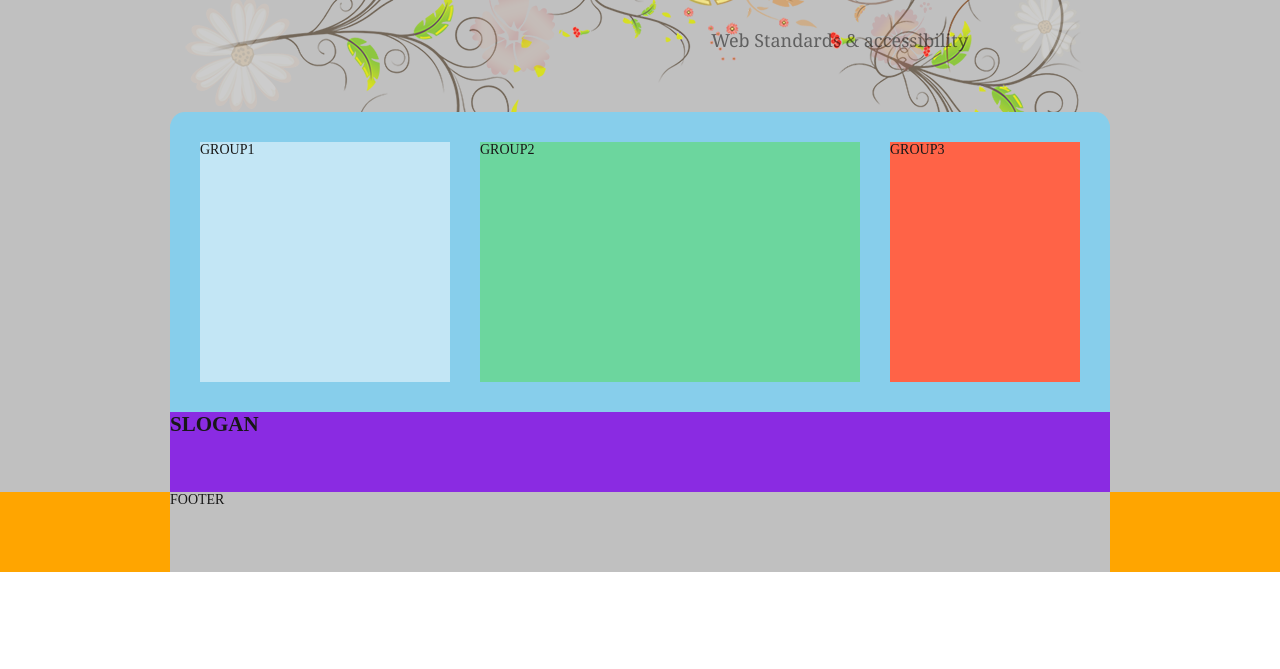
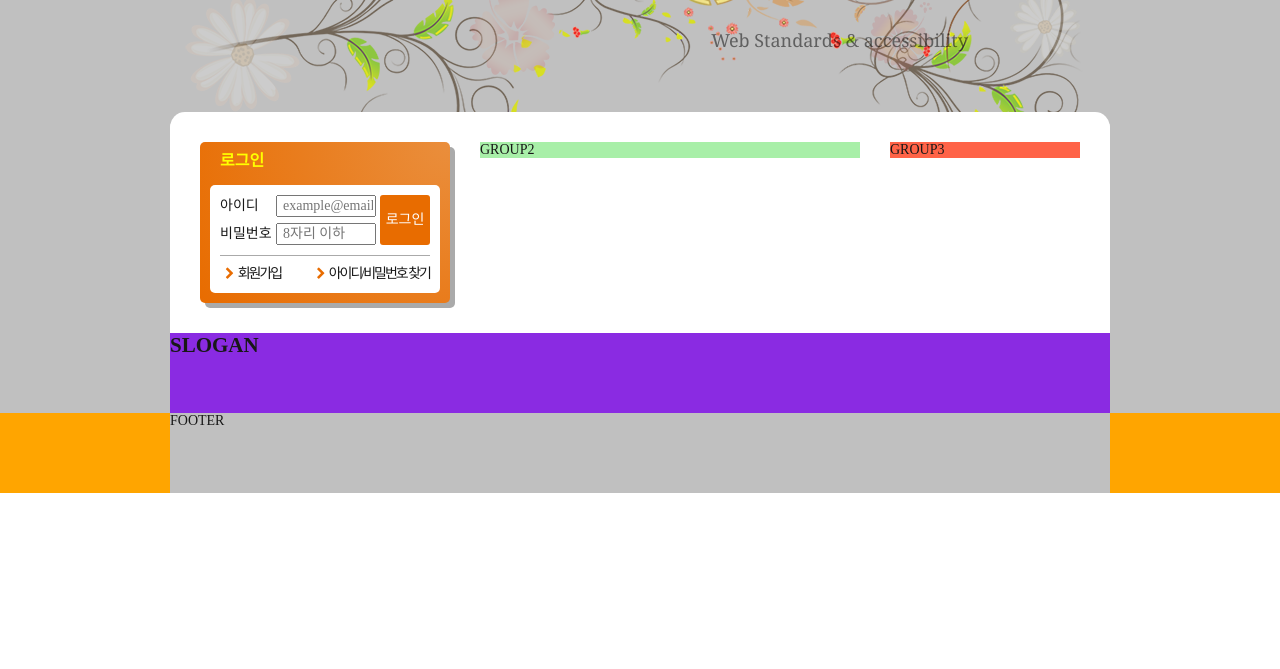
Before and after one commit to DiveDiFF/www, a plain HTML site: page index.html in a window 1280 px wide. Shown: the part 131-800 px from the top of the page. Drawn offline with Linux system fonts and the light colour scheme; a web font is replaced by a local one.

Commit message:
Edited index.html style.css Updated log-in

```diff
--- a/css/style.css
+++ b/css/style.css
@@ -26,7 +26,7 @@ a{
 }
 
 /* 숨김 콘첸츠 */
-.readable-hidden{
+.readable-hidden, legend{
   position: absolute;
   width: 1px;
   height: 1px;
@@ -104,8 +104,8 @@ body {
 .menu{
 
   /* background: orange; */
-  background: linear-gradient(to bottom, #f26e21 0%,#ff4c00 35%,#ff4c00 65%,#f26e21 100%);
-  background-color: #ff4c00;
+  background: linear-gradient(to bottom, #ea8e3c 0%,#e86c00 25%,#e86c00 75%,#ea8e3c 100%);
+  background-color: #e86c00;
   /* background-image: linear-gradient(-45deg, red 0%, green 30%, blue 100%); */
   /* background-repeat: no-repeat; */
   /* background-image: repeating-linear-gradient(225deg, red 0, red 50px, green 50px, green 100px); */
@@ -253,7 +253,7 @@ body {
 
 /* 메인 콘텐츠 */
 .main{
-  background-color: skyblue;
+  background-color: #fff;
   /* float: left; 부모영역을 float처리해서 해결할 수도 있지만 이렇게 되면 마진값을 무시함*/
   /* height: 30vh; */
   /* overflow: hidden; */
@@ -280,7 +280,6 @@ body {
 }
 
 .group{
-  height: 30vh;
   float: left;
   margin: 0 15px;
 }
@@ -300,6 +299,99 @@ body {
   background-color: tomato;
   width: 190px;
 }
+
+/* 로그인 */
+
+.login{
+  background: radial-gradient(circle at right top,#ea8e3c 0%,#e86c00);
+  background-color: #e86c00;
+  display: block;
+  padding: 10px;
+  border-radius: 5px;
+  box-shadow: 5px 5px 0 0 #aaa
+}
+
+.login-heading{
+  color: #ff0;
+  font-size: 1.6rem;
+  margin: 0 0 15px 10px;
+}
+
+.login-form{
+  background-color: #fff;
+  padding: 10px 10px 0 10px;
+  margin: 10px 0 0 0;
+  border-radius: 5px 5px 0 0;
+}
+
+.login-form fieldset{
+  margin: 0;
+  padding: 0 0 10px 0;
+  border: 0;
+  position: relative;
+  border-bottom: 1px solid #aaa;
+  /* line-height: 25px; */
+}
+
+.login-form [type="email"], .login-form [type="password"]{
+  width: 100px;
+  height: 22px;
+  border: 1px soild #aaa;
+  padding: 1px 1px 1px 5px;
+}
+
+.user-id {
+  margin-bottom: 6px;
+}
+
+.login-form [for="user-id"], .login-form [for="user-pw"]{
+  width: 4em;
+  display: inline-block;
+}
+
+.btn-login{
+  margin: 0;
+  padding: 0;
+  position: absolute;
+  border: 0;
+  top:0;
+  right: 0;
+  width: 50px;
+  height: 50px;
+  background-color: #e86c00;
+  color: #fff;
+  border-radius: 3px;
+  font: inherit;
+
+}
+
+.btn-login:hover{
+  color: #ff0;
+  cursor: pointer;
+}
+
+.sign{
+  background-color: #fff;
+  border-radius: 0 0 5px 5px;
+  margin: 0;
+  padding: 10px;
+  display: flex;
+  justify-content: space-between;
+}
+
+.sign a{
+  letter-spacing: -2px;
+  padding: 5px 0;
+}
+
+.sign .icon-right-open::before{
+  color: #e86c00;
+  font-size: 0.9em;
+}
+
+
+/* 슬로건 */
+
 .slogan{
   background-color: blueviolet;
   height: 10vh;
--- a/index.html
+++ b/index.html
@@ -151,7 +151,28 @@
             </div>
         </div>
         <main class="main clearfix">
-            <div class="group group1">GROUP1</div>
+            <div class="group group1">
+                <section class="login">
+                    <h2 class="login-heading">로그인</h2>
+                    <!-- <form method="POST" action="javascript:alert('로그인 완료')" class="login-form"> -->
+                    <form method="POST" action="https://formspree.io/silveruno@naver.com" class="login-form">
+                        <fieldset>
+                            <legend>회원 로그인 폼</legend>
+                            <div class="user-id">
+                                <label for="user-id">아이디</label><input type="email" id="user-id" name="id" required placeholder="example@email.com">
+                            </div>
+                            <div class="user-pw">
+                                <label for="user-pw">비밀번호</label><input type="password" id="user-pw" name="pw" maxlength="8" required placeholder="8자리 이하">
+                            </div>
+                            <button type="submit" class="btn-login">로그인</button>
+                        </fieldset>
+                    </form>
+                    <ul class="sign">
+                        <li><a href="#" class="icon-right-open">회원가입</a></li>
+                        <li><a href="#" class="icon-right-open">아이디/비밀번호 찾기</a></li>
+                    </ul>
+                </section>
+            </div>
             <div class="group group2">GROUP2</div>
             <div class="group group3">GROUP3</div>
             <!-- <div class="clearfix"></div> 이방법으로 float로 인한 세로값 측정 못하는 문제 해결하기도 함-->
```
